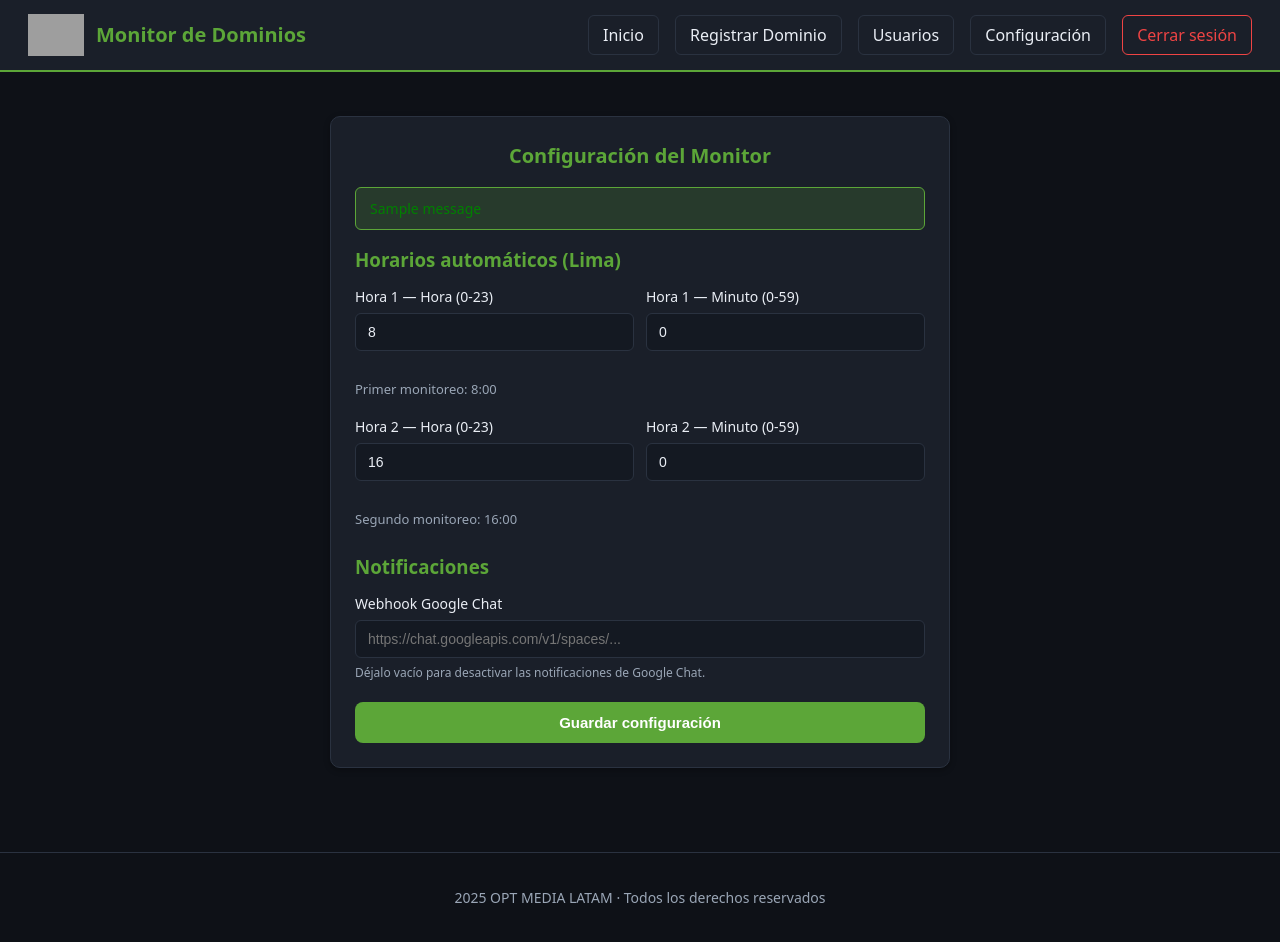
After one commit to jamsagak/monitor-opt, a Flask app: page /admin/settings in a window 1280 px wide. The commit adds this page. Run offline with Flask 3, Linux system fonts and the light colour scheme; a user stored in the database is signed in; tables that the repository leaves empty hold one stand-in row (values such as "Sample post"); one stand-in notice (Sample message) is shown; grey boxes are pictures that could not be loaded.

Commit message:
Add Google Chat notifications, configurable schedule, and settings panel
- Add Settings model (key/value store) for runtime configuration
- Add Google Chat webhook notification after each monitoring cycle
- Add /admin/settings panel to configure monitoring times and webhook
- Scheduler reads times from DB and reschedules dynamically on save
- Add .muted CSS utility class

Co-Authored-By: Claude Opus 4.6 <noreply@anthropic.com>

```diff
--- a/app.py
+++ b/app.py
@@ -12,7 +12,7 @@ from flask_login import (
 from werkzeug.security import check_password_hash, generate_password_hash
 
 from config import Config
-from models import db, Domain, User
+from models import db, Domain, User, Settings
 from monitor import run_full_cycle, check_and_capture
 
 
@@ -46,27 +46,13 @@ def create_app():
     def load_user(user_id):
         return User.query.get(int(user_id))
 
-    # 🔹 Configurar el scheduler
+    # Scheduler
     scheduler = BackgroundScheduler(timezone=app.config.get("TIMEZONE", "America/Lima"))
-
-    scheduler.add_job(
-        lambda: job_runner(app),
-        "cron",
-        hour=8, minute=0,
-        id="morning_capture",
-        replace_existing=True
-    )
-
-    scheduler.add_job(
-        lambda: job_runner(app),
-        "cron",
-        hour=17, minute=0,
-        id="evening_capture",
-        replace_existing=True
-    )
-
     scheduler.start()
     app.scheduler = scheduler
+
+    with app.app_context():
+        reschedule_jobs(app)
 
     # 🔹 Filtro Jinja para mostrar hora local
     @app.template_filter("localtime")
@@ -255,10 +241,66 @@ def create_app():
         flash(f"Usuario '{u.username}' eliminado.", "success")
         return redirect(url_for("admin_users"))
 
+    # -------------------
+    # Admin: Settings
+    # -------------------
+    @app.route("/admin/settings", methods=["GET", "POST"])
+    @admin_required
+    def admin_settings():
+        if request.method == "POST":
+            # Horarios
+            hour1 = request.form.get("hour1", "8").strip()
+            min1  = request.form.get("min1",  "0").strip()
+            hour2 = request.form.get("hour2", "16").strip()
+            min2  = request.form.get("min2",  "0").strip()
+
+            Settings.set("schedule_hour1", hour1)
+            Settings.set("schedule_min1",  min1)
+            Settings.set("schedule_hour2", hour2)
+            Settings.set("schedule_min2",  min2)
+
+            # Webhook Google Chat
+            gchat = request.form.get("gchat_webhook", "").strip()
+            Settings.set("gchat_webhook", gchat)
+
+            reschedule_jobs(app)
+            flash("Configuración guardada.", "success")
+            return redirect(url_for("admin_settings"))
+
+        cfg = {
+            "hour1": Settings.get("schedule_hour1", "8"),
+            "min1":  Settings.get("schedule_min1",  "0"),
+            "hour2": Settings.get("schedule_hour2", "16"),
+            "min2":  Settings.get("schedule_min2",  "0"),
+            "gchat_webhook": Settings.get("gchat_webhook", ""),
+        }
+        return render_template("admin_settings.html", cfg=cfg)
+
     return app
 
 
-def job_runner(app: Flask):
+def reschedule_jobs(app):
+    scheduler = app.scheduler
+    tz = app.config.get("TIMEZONE", "America/Lima")
+
+    h1 = int(Settings.get("schedule_hour1", "8"))
+    m1 = int(Settings.get("schedule_min1",  "0"))
+    h2 = int(Settings.get("schedule_hour2", "16"))
+    m2 = int(Settings.get("schedule_min2",  "0"))
+
+    for job_id, hour, minute in [("job1", h1, m1), ("job2", h2, m2)]:
+        if scheduler.get_job(job_id):
+            scheduler.remove_job(job_id)
+        scheduler.add_job(
+            lambda: job_runner(app),
+            "cron",
+            hour=hour, minute=minute,
+            timezone=tz,
+            id=job_id,
+        )
+
+
+def job_runner(app):
     with app.app_context():
         run_full_cycle()
 
--- a/models.py
+++ b/models.py
@@ -39,3 +39,25 @@ class User(UserMixin, db.Model):
     password_hash = db.Column(db.String(255), nullable=False)
     is_admin = db.Column(db.Boolean, default=False, nullable=False)
     created_at = db.Column(db.DateTime, default=datetime.utcnow)
+
+
+class Settings(db.Model):
+    __tablename__ = "settings"
+
+    id = db.Column(db.Integer, primary_key=True)
+    key = db.Column(db.String(100), unique=True, nullable=False)
+    value = db.Column(db.Text, nullable=True)
+
+    @classmethod
+    def get(cls, key, default=None):
+        row = cls.query.filter_by(key=key).first()
+        return row.value if row else default
+
+    @classmethod
+    def set(cls, key, value):
+        row = cls.query.filter_by(key=key).first()
+        if row:
+            row.value = value
+        else:
+            db.session.add(cls(key=key, value=value))
+        db.session.commit()
--- a/static/style.css
+++ b/static/style.css
@@ -234,6 +234,11 @@ button.danger:hover {
 }
 
 
+/* MUTED TEXT */
+.muted {
+  color: var(--muted);
+}
+
 /* FOOTER */
 footer {
   padding: 20px;
--- /dev/null
+++ b/templates/admin_settings.html
@@ -0,0 +1,60 @@
+{% extends "base.html" %}
+{% block content %}
+<div class="form-container" style="max-width: 620px;">
+  <h2>Configuración del Monitor</h2>
+
+  {% with messages = get_flashed_messages(with_categories=true) %}
+    {% if messages %}
+      <ul class="flash-messages">
+        {% for category, message in messages %}
+          <li style="color: {{ 'red' if category == 'error' else 'green' }};">{{ message }}</li>
+        {% endfor %}
+      </ul>
+    {% endif %}
+  {% endwith %}
+
+  <form method="POST">
+    <h3 style="color: var(--primary); margin: 0 0 12px;">Horarios automáticos (Lima)</h3>
+
+    <div style="display: grid; grid-template-columns: 1fr 1fr; gap: 12px; margin-bottom: 4px;">
+      <div>
+        <label>Hora 1 — Hora (0-23)</label>
+        <input type="number" name="hour1" min="0" max="23" value="{{ cfg.hour1 }}" required>
+      </div>
+      <div>
+        <label>Hora 1 — Minuto (0-59)</label>
+        <input type="number" name="min1" min="0" max="59" value="{{ cfg.min1 }}" required>
+      </div>
+    </div>
+    <p class="muted" style="font-size:13px; margin-bottom:16px;">
+      Primer monitoreo: {{ cfg.hour1 }}:{{ '%02d'|format(cfg.min1|int) }}
+    </p>
+
+    <div style="display: grid; grid-template-columns: 1fr 1fr; gap: 12px; margin-bottom: 4px;">
+      <div>
+        <label>Hora 2 — Hora (0-23)</label>
+        <input type="number" name="hour2" min="0" max="23" value="{{ cfg.hour2 }}" required>
+      </div>
+      <div>
+        <label>Hora 2 — Minuto (0-59)</label>
+        <input type="number" name="min2" min="0" max="59" value="{{ cfg.min2 }}" required>
+      </div>
+    </div>
+    <p class="muted" style="font-size:13px; margin-bottom:24px;">
+      Segundo monitoreo: {{ cfg.hour2 }}:{{ '%02d'|format(cfg.min2|int) }}
+    </p>
+
+    <h3 style="color: var(--primary); margin: 0 0 12px;">Notificaciones</h3>
+
+    <label for="gchat_webhook">Webhook Google Chat</label>
+    <input type="text" name="gchat_webhook" id="gchat_webhook"
+           value="{{ cfg.gchat_webhook }}"
+           placeholder="https://chat.googleapis.com/v1/spaces/...">
+    <p class="muted" style="font-size:12px; margin-top:-10px; margin-bottom:20px;">
+      Déjalo vacío para desactivar las notificaciones de Google Chat.
+    </p>
+
+    <button type="submit">Guardar configuración</button>
+  </form>
+</div>
+{% endblock %}
--- a/templates/base.html
+++ b/templates/base.html
@@ -18,6 +18,7 @@
         <a href="{{ url_for('register') }}">Registrar Dominio</a>
         {% if current_user.is_admin %}
           <a href="{{ url_for('admin_users') }}">Usuarios</a>
+          <a href="{{ url_for('admin_settings') }}">Configuración</a>
         {% endif %}
         <a href="{{ url_for('logout') }}" style="border-color: var(--red); color: var(--red);">Cerrar sesión</a>
       {% endif %}
```
Also changed, not shown: monitor.py (+30 -1 lines).
